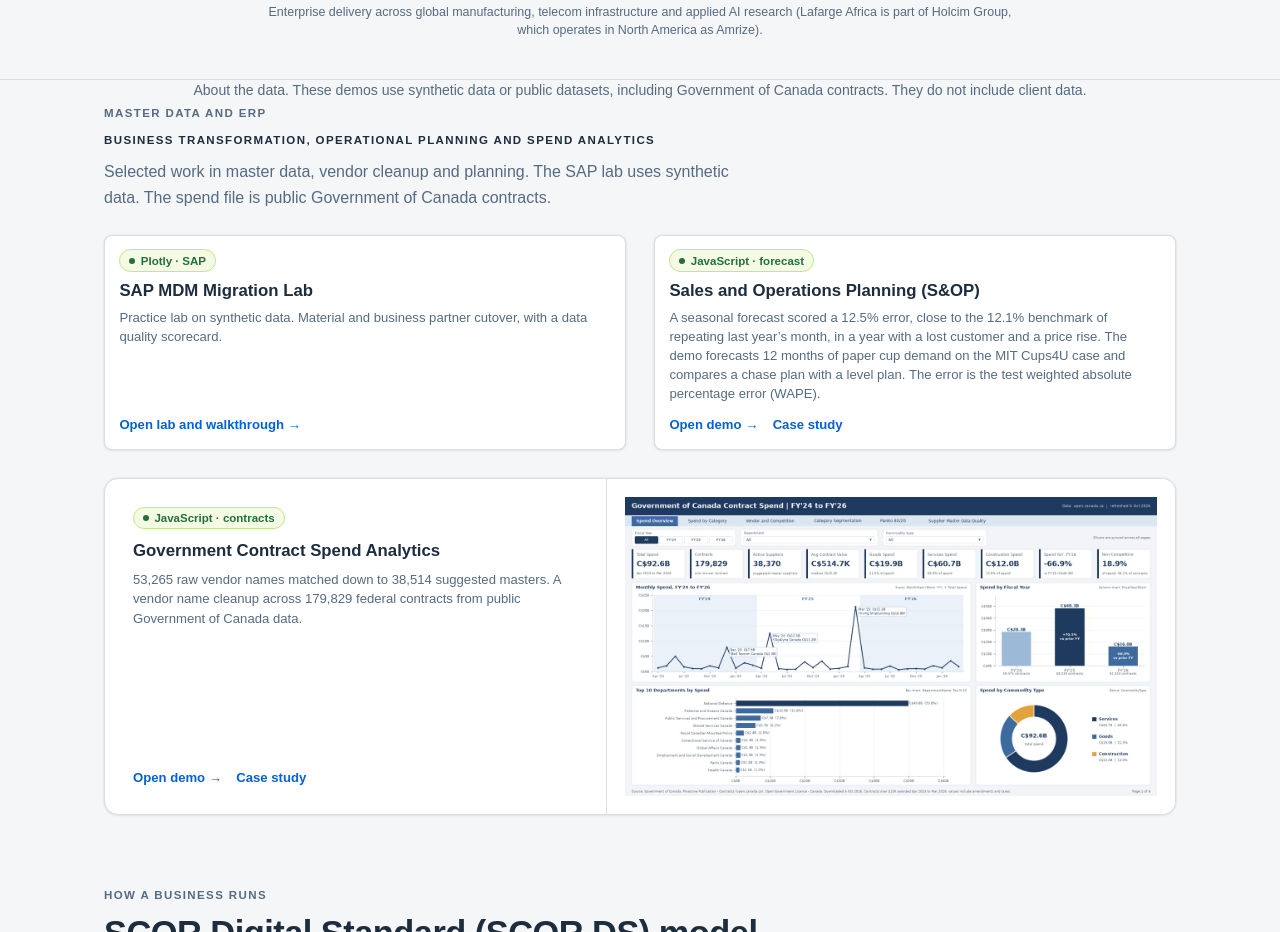
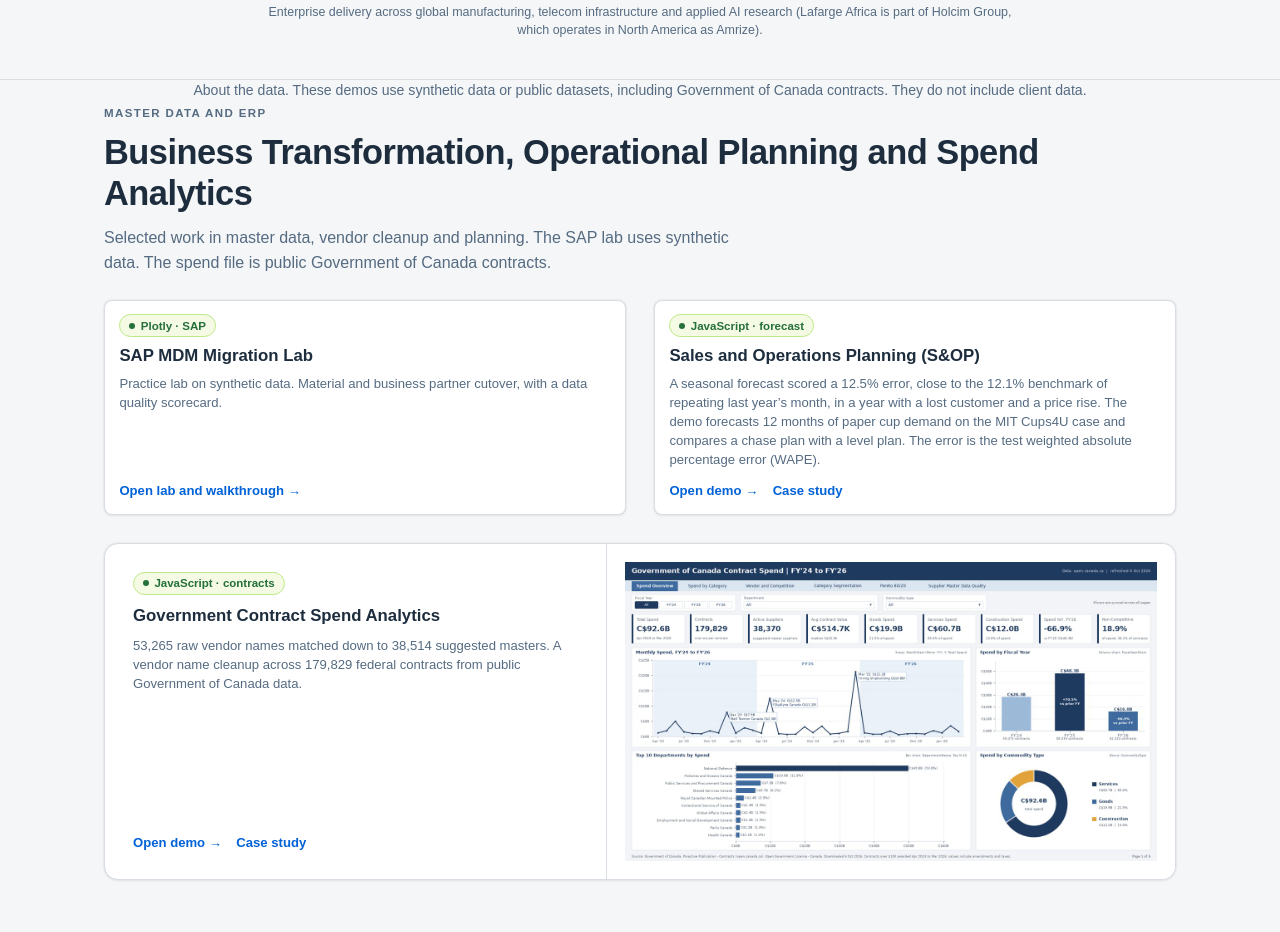
Before and after one commit to afolabi-adesina-m/NA-Skills-Portfolio, a plain HTML site: page docs/index.html in a window 1280 px wide. Shown: the part 931-1863 px from the top of the page. Drawn offline with Linux system fonts and the light colour scheme.

Commit message:
Spend section heading: back to normal heading size

```diff
--- a/docs/css/hub.css
+++ b/docs/css/hub.css
@@ -1957,12 +1957,3 @@ body.hub a.foundation-link:hover {
     border-bottom: 1px solid var(--line);
   }
 }
-
-/* Section heading set to the same size as its kicker label */
-.flow-head h2.heading-kicker-size {
-  font-size: 0.72rem;
-  font-weight: 650;
-  letter-spacing: 0.12em;
-  line-height: 1.5;
-  text-transform: uppercase;
-}
--- a/docs/index.html
+++ b/docs/index.html
@@ -112,7 +112,7 @@
       <div class="flow-head reveal">
         <div>
           <p class="section-kicker">Master data and ERP</p>
-          <h2 class="heading-kicker-size">Business Transformation, Operational Planning and Spend Analytics</h2>
+          <h2>Business Transformation, Operational Planning and Spend Analytics</h2>
           <p class="sub">Selected work in master data, vendor cleanup and planning. The SAP lab uses synthetic data. The spend file is public Government of Canada contracts.</p>
         </div>
       </div>
```
